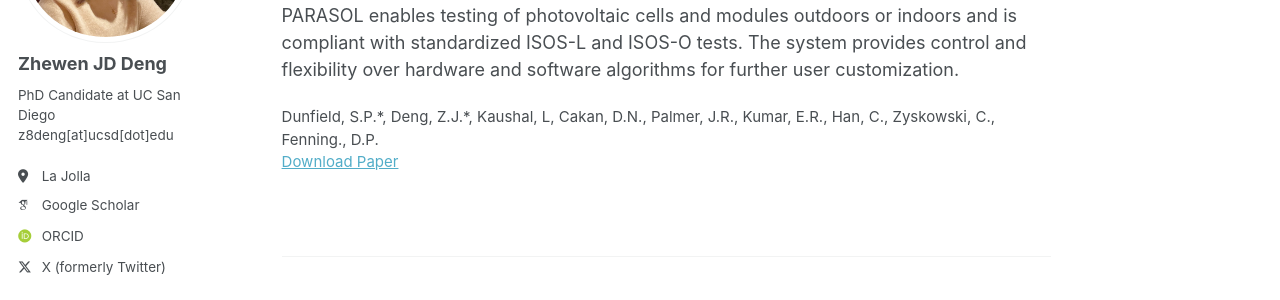
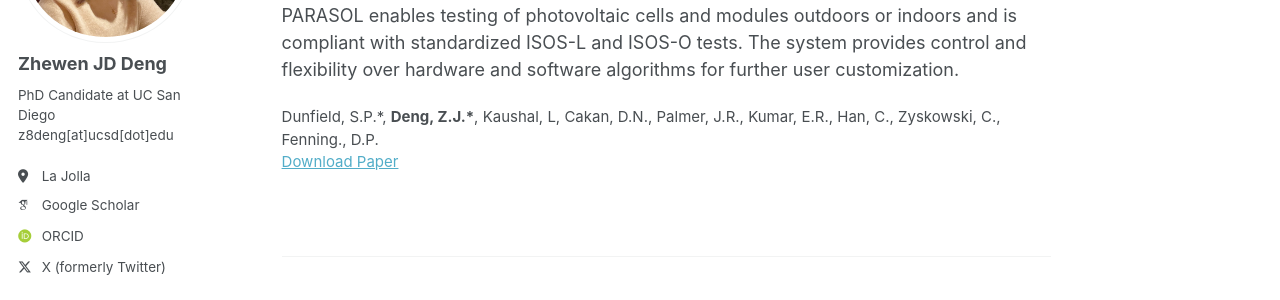
Before and after one commit to zhewenjddeng-personal/zhewenjddeng-personal.github.io, a Jekyll site: the page built from _publications/2025-07-10-paper-title-number-5.md, in a window 1280 px wide. Shown: the part 222-522 px from the top of the page. Built offline with Jekyll 4.4.1, drawn with Linux system fonts in a browser that asks for light colours; some web fonts are replaced; a script bundle is joined from its source files by our own code; library files that are not in the unit come from our copies.

```diff
--- a/_publications/2025-07-10-paper-title-number-5.md
+++ b/_publications/2025-07-10-paper-title-number-5.md
@@ -1,6 +1,6 @@
 ---
 title: "PARASOL: an open-source platform for parallel testing of solar modules"
-citation: 'Dunfield, S.P.*, Deng, Z.J.*, Kaushal, L, Cakan, D.N., Palmer, J.R., Kumar, E.R., Han, C., Zyskowski, C., Fenning., D.P.'
+citation: 'Dunfield, S.P.*, <b>Deng, Z.J.*</b>, Kaushal, L, Cakan, D.N., Palmer, J.R., Kumar, E.R., Han, C., Zyskowski, C., Fenning., D.P.'
 collection: publications
 category: manuscripts
 permalink: /publication/2024-02-17-paper-title-number-4
```
